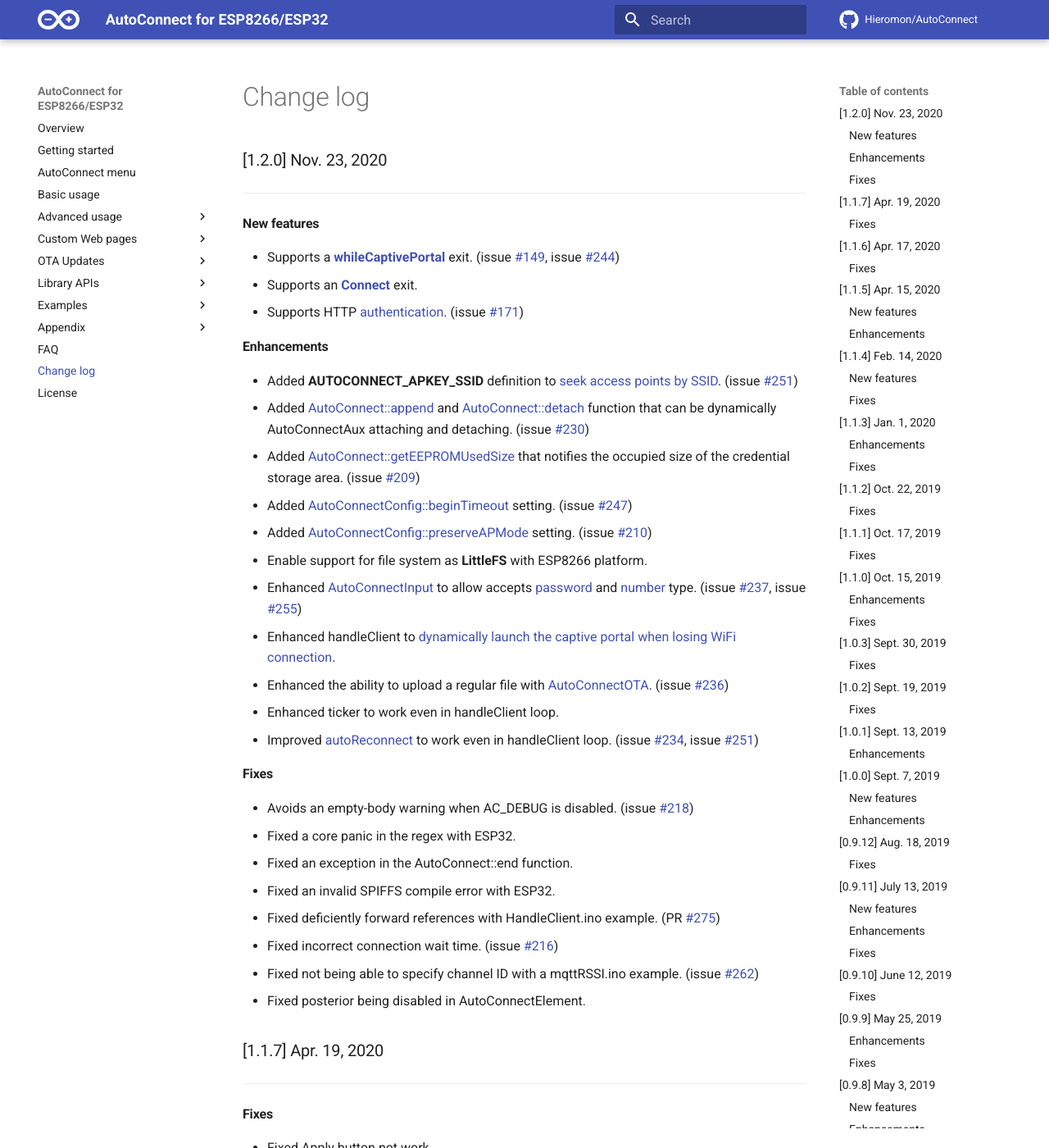
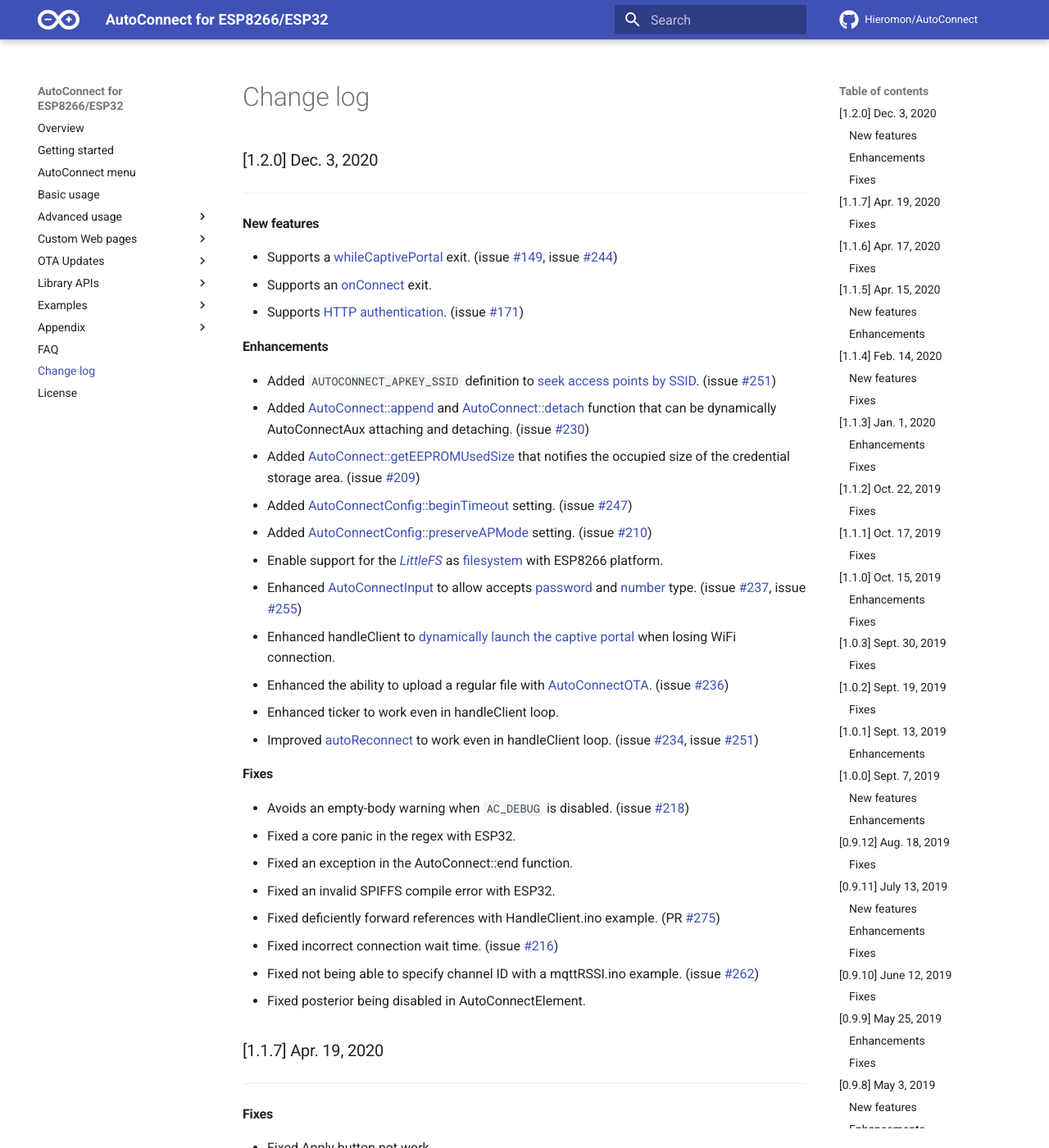
Before and after one commit to Hieromon/AutoConnect, an MkDocs documentation site: the page built from mkdocs/changelog.md, in a window 1280 px wide and 1400 px high. Shown: the whole window at 82% size. Built offline with MkDocs 1.6.1 and Material for MkDocs 9.7.7, drawn with Linux system fonts in a browser that asks for light colours; nearby versions of some CDN libraries; comment, search, counter and statistics services are not loaded; some of the changed text lies outside the part shown.

Commit message:
Revised for v1.2.0

```diff
--- a/mkdocs/changelog.md
+++ b/mkdocs/changelog.md
@@ -1,29 +1,29 @@
-### [1.2.0] Nov. 23, 2020
+### [1.2.0] Dec. 3, 2020
 ---
 
 #### New features
 
-- Supports a [**whileCaptivePortal**](adcpcontrol.md#sketch-execution-during-the-captive-portal-loop) exit. (issue #149, issue #244)
-- Supports an [**Connect**](adconnection.md#detects-connection-establishment-to-ap) exit.
-- Supports HTTP [authentication](adauthentication.md). (issue #171)
+- Supports a [whileCaptivePortal](adcpcontrol.md#sketch-execution-during-the-captive-portal-loop) exit. (issue #149, issue #244)
+- Supports an [onConnect](adconnection.md#detects-connection-establishment-to-ap) exit.
+- Supports [HTTP authentication](adauthentication.md). (issue #171)
 
 #### Enhancements
 
-- Added **AUTOCONNECT_APKEY_SSID** definition to [seek access points by SSID](adconnection.md#match-with-known-access-points-by-ssid). (issue #251)
+- Added `AUTOCONNECT_APKEY_SSID` definition to [seek access points by SSID](adconnection.md#match-with-known-access-points-by-ssid). (issue #251)
 - Added [AutoConnect::append](api.md#append) and [AutoConnect::detach](api.md#detach) function that can be dynamically AutoConnectAux attaching and detaching. (issue #230)
 - Added [AutoConnect::getEEPROMUsedSize](adcredential.md#move-the-saving-area-of-eeprom-for-the-credentials) that notifies the occupied size of the credential storage area. (issue #209)
 - Added [AutoConnectConfig::beginTimeout](adconnection.md#timeout-settings-for-a-connection-attempt) setting. (issue #247)
 - Added [AutoConnectConfig::preserveAPMode](adconnection.md#preserve-ap-mode) setting. (issue #210)
-- Enable support for file system as **LittleFS** with ESP8266 platform.
+- Enable support for the [*LittleFS*](adothers.md#choice-of-the-filesystem-for-esp8266) as [filesystem](https://arduino-esp8266.readthedocs.io/en/latest/filesystem.html#spiffs-and-littlefs) with ESP8266 platform.
 - Enhanced [AutoConnectInput](acelements.md#autoconnectinput) to allow accepts [password](acelements.md#apply) and [number](acelements.md#apply) type. (issue #237, issue #255)
-- Enhanced handleClient to [dynamically launch the captive portal when losing WiFi connection]().
+- Enhanced handleClient to [dynamically launch the captive portal](adcpcontrol.md#launch-the-captive-portal-on-demand-at-losing-wifi) when losing WiFi connection.
 - Enhanced the ability to upload a regular file with [AutoConnectOTA](otabrowser.md#regular-file-uploading-using-autoconnectotaenhanced-wv120). (issue #236)
 - Enhanced ticker to work even in handleClient loop.
 - Improved [autoReconnect](adconnection.md#automatic-reconnect-background) to work even in handleClient loop. (issue #234, issue #251)
 
 #### Fixes
 
-- Avoids an empty-body warning when AC_DEBUG is disabled. (issue #218)
+- Avoids an empty-body warning when `AC_DEBUG` is disabled. (issue #218)
 - Fixed a core panic in the regex with ESP32.
 - Fixed an exception in the AutoConnect::end function.
 - Fixed an invalid SPIFFS compile error with ESP32.
@@ -76,7 +76,7 @@
 #### Enhancements
 
 - Improved Config New button behavior.
-- Added AUTOCONNECT_NOUSE_JSON directive
+- Added `AUTOCONNECT_NOUSE_JSON` directive
 
 #### Fixes
 
@@ -144,8 +144,8 @@
 #### Enhancements
 
 - Supported Arduino core for ESP32 1.0.3.
-- Added [**AutoConnectAux::isValid**](apiaux.md#isvalid) function.
-- Added the [**global**](achandling.md#transfer-of-input-values-across-pages) attribute with all AutoConnectElements.
+- Added [AutoConnectAux::isValid](apiaux.md#isvalid) function.
+- Added the [`global`](achandling.md#transfer-of-input-values-across-pages) attribute with all AutoConnectElements.
 - Changed the credential storage area to Preferences with ESP32 core 1.0.3 and later. **In ESP32, the credentials stored past in EEPROM will lose**.
 
 ### [0.9.12] Aug. 18, 2019
@@ -153,7 +153,7 @@
 
 #### Fixes
 
-- Fixed missing captive portal notifications on the newer mobile OS client. As a result of this fix, the SoftAP default IP address and gateway have been changed to **172.217.28.1**.
+- Fixed missing captive portal notifications on the newer mobile OS client. As a result of this fix, the SoftAP default IP address and gateway have been changed to `172.217.28.1`.
 
 ### [0.9.11] July 13, 2019
 ---
@@ -167,7 +167,7 @@
 - Supports that `<br>` tags can now be added to each element.
 - Supports that able to place the checkbox label forward or backward.
 - Supports flicker signal output according to the status of WiFi_mode.
-- Supports [**AutoConnectAux::fetchElement**](apiaux.md#fetchelement) function to retrieve inputted element values via a custom Web page.
+- Supports [AutoConnectAux::fetchElement](apiaux.md#fetchelement) function to retrieve inputted element values via a custom Web page.
 
 #### Fixes
 
@@ -202,19 +202,19 @@
 
 #### New features
 
-- Supports new element type [**AutoConnectFile**](acelements.md#autoconnectfile) and built-in file uploader.
+- Supports new element type [AutoConnectFile](acelements.md#autoconnectfile) and built-in file uploader.
 
 #### Enhancements
 
 - Enhanced to support ArduinoJson 6.9.1 or later.
 - Enhanced to use PSRAM on ESP32 module as the buffer allocation destination of JsonDocument with ArduinoJson 6.10.0 or later.
-- Added an [**operator`[]`**](apiaux.md#operator) as a shortcut for AutoConnectAux::getElement function.
-- Added an [**AutoConnectElement::as<T\>**](apielements.md#ast62) function to easily coding for conversion from an AutoConnectElement to an actual type.
-- Added a [**format**](acelements.md#format) attribute with the AutoConnectText element.
-- Added a [**selected**](acelements.md#selected) attribute with the AutoConnectSelect element.
+- Added an [operator`[]`](apiaux.md#operator) as a shortcut for AutoConnectAux::getElement function.
+- Added an [AutoConnectElement::as<T\>](apielements.md#ast62) function to easily coding for conversion from an AutoConnectElement to an actual type.
+- Added a [format](acelements.md#format) attribute with the AutoConnectText element.
+- Added a [selected](acelements.md#selected) attribute with the AutoConnectSelect element.
 - Enhanced [AutoConnectAux::loadElement](apiaux.md#loadelement) with multiple elements loading.
 - Changed menu labels placement in source files structure.
-- Changed API interface of [**AutoConnect::where](api.md#where) function.
+- Changed API interface of [AutoConnect::where](api.md#where) function.
 
 #### Fixes
 
@@ -228,17 +228,17 @@
 
 #### New features
 
-- Supports AutoConnect menu extension by user sketch with [**AutoConnectAux**](acintro.md).
+- Supports AutoConnect menu extension by user sketch with [AutoConnectAux](acintro.md).
 - Supports loading and saving of user-defined parameters with JSON format.
 
 #### Enhancements
 
-- Improved the WiFi connection sequence at the first WiFi.begin. Even if [**AutoConnectConfig::autoReconnect**](apiconfig.md#autoreconnect) is disabled when SSID and PSK are not specified, it will use the information of the last established access point. The autoReconnect option will achieve trying the connect after a previous connection failed.
-- Added the [**AutoConnectConfig::immediateStart**](apiconfig.md#immediatestart) option and immediately starts the portal without first trying WiFi.begin. You can start the captive portal at any time in combination with the [**AutoConnectConfig::autoRise**](apiconfig.md#autorise) option.
-- Improved boot uri after reset. [**AutoConnectConfig::bootUri**](apiconfig.md#booturi) can be specified either /_ac or HOME path as the uri to be accessed after invoking Reset from AutoConnect menu.
+- Improved the WiFi connection sequence at the first WiFi.begin. Even if [AutoConnectConfig::autoReconnect](apiconfig.md#autoreconnect) is disabled when SSID and PSK are not specified, it will use the information of the last established access point. The autoReconnect option will achieve trying the connect after a previous connection failed.
+- Added the [AutoConnectConfig::immediateStart](apiconfig.md#immediatestart) option and immediately starts the portal without first trying WiFi.begin. You can start the captive portal at any time in combination with the [AutoConnectConfig::autoRise](apiconfig.md#autorise) option.
+- Improved boot uri after reset. [AutoConnectConfig::bootUri](apiconfig.md#booturi) can be specified either /_ac or HOME path as the uri to be accessed after invoking Reset from AutoConnect menu.
 - Improved source code placement of predefined macros. Defined common macros have been moved to `AutoConnectDefs.h`.
-- Added [**AutoConnectConfig::hostName**](apiconfig.md#hostname). It activates `WiFi.hostname()`/`WiFi.setHostName()`.
-- Added the captive portal time-out. It can be controlled by [**AutoConnectConfig::portalTimeout**](apiconfig.md#portaltimeout) and [**AutoConnectConfig::retainPortal**](apiconfig.md#retainportal).
+- Added [AutoConnectConfig::hostName](apiconfig.md#hostname). It activates `WiFi.hostname()`/`WiFi.setHostName()`.
+- Added the captive portal time-out. It can be controlled by [AutoConnectConfig::portalTimeout](apiconfig.md#portaltimeout) and [AutoConnectConfig::retainPortal](apiconfig.md#retainportal).
 
 #### Fixes
 
@@ -253,7 +253,7 @@
 
 #### Fixes
 
-- Fixed disconnection SoftAP completely at the first connection phase of the [**AutoConnect::begin**](api.md#begin).
+- Fixed disconnection SoftAP completely at the first connection phase of the [AutoConnect::begin](api.md#begin).
 
 ### [0.9.5] Aug.27, 2018.
 ---
@@ -271,7 +271,7 @@
 
 #### New features
 
-- Supports [**AutoConnectConfig::autoReconnect**](apiconfig.md#autoreconnect) option, it will scan the WLAN when it can not connect to the default SSID, apply the applicable credentials if it is saved, and try reconnecting.
+- Supports [AutoConnectConfig::autoReconnect](apiconfig.md#autoreconnect) option, it will scan the WLAN when it can not connect to the default SSID, apply the applicable credentials if it is saved, and try reconnecting.
 
 #### Enhancements
 
```
Also changed, not shown: README.md (+1 -1 lines).
